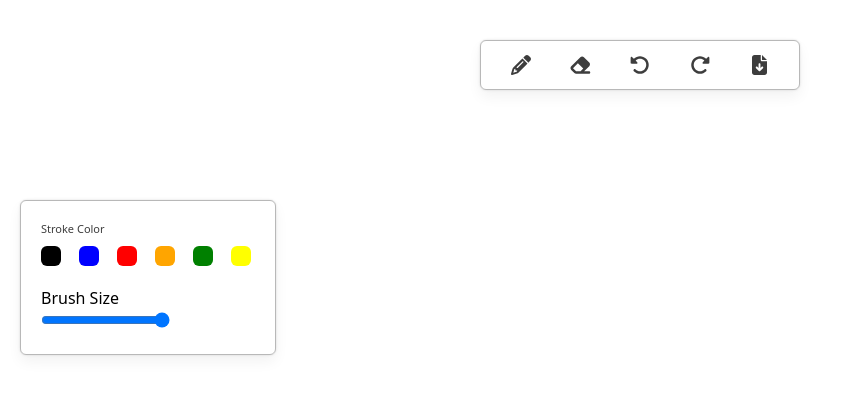
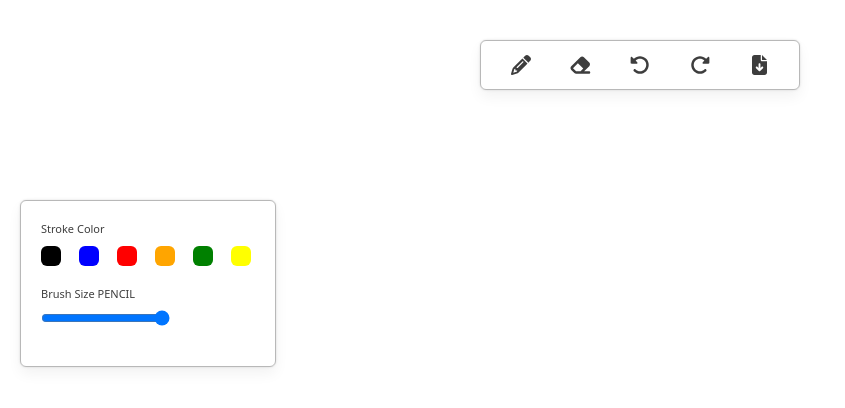
Before and after one commit to himanshukrmr/sketch-book-app, a Next.js app: page / in a window 1280 px wide. Shown: the top 408 px of the page, without its empty margins (0-845 px from the left). Built offline with nearby package versions, Linux system fonts and the light colour scheme.

Commit message:
added redux toolkit for managing states

```diff
--- a/src/components/Board/index.js
+++ b/src/components/Board/index.js
@@ -0,0 +1,24 @@
+import React, { useEffect } from 'react'
+import { useRef } from 'react';
+
+const Board = () => {
+    const canvasRef = useRef(null);
+
+    useEffect(() =>{
+        if(!canvasRef.current) return
+        const canvas  = canvasRef.current;
+        const context = canvas.getContext('2d');
+
+        canvas.width = window.innerWidth;
+        canvas.height = window.innerHeight;
+    })
+
+
+  return (
+    <canvas ref={canvasRef}>
+
+    </canvas>
+  )
+}
+
+export default Board;
--- a/src/components/Menu/index.js
+++ b/src/components/Menu/index.js
@@ -9,24 +9,47 @@
 } from "@fortawesome/free-solid-svg-icons";
 
 import styles from "./index.module.css";
+import { useDispatch } from "react-redux";
+import { MENU_ITEMS } from "@/constants";
+import { menuitemClick } from "@/slice/menuSlice";
 
 export default function Menu() {
+  const dispatch = useDispatch();
+  const handleMenuCLick = (itemName) => {
+    dispatch(menuitemClick(itemName));
+  };
+
   return (
     <div className={styles.menuContainer}>
-      <div className={styles.iconWrapper}>
-        <FontAwesomeIcon icon={faPencil} className={styles.icon}/>
+      <div
+        className={styles.iconWrapper}
+        onClick={() => handleMenuCLick(MENU_ITEMS.PENCIL)}
+      >
+        <FontAwesomeIcon icon={faPencil} className={styles.icon} />
       </div>
-      <div className={styles.iconWrapper}>
-        <FontAwesomeIcon icon={faEraser}  className={styles.icon} />
+      <div
+        className={styles.iconWrapper}
+        onClick={() => handleMenuCLick(MENU_ITEMS.ERASER)}
+      >
+        <FontAwesomeIcon icon={faEraser} className={styles.icon} />
       </div>
-      <div className={styles.iconWrapper}>
-        <FontAwesomeIcon icon={faRotateLeft}  className={styles.icon} />
+      <div
+        className={styles.iconWrapper}
+        onClick={() => handleMenuCLick(MENU_ITEMS.UNDO)}
+      >
+        <FontAwesomeIcon icon={faRotateLeft} className={styles.icon} />
       </div>
-      <div className={styles.iconWrapper}>
-        <FontAwesomeIcon icon={faRotateRight}  className={styles.icon} />
+      <div
+        className={styles.iconWrapper}
+        onClick={() => handleMenuCLick(MENU_ITEMS.REDO)}
+      >
+        <FontAwesomeIcon icon={faRotateRight} className={styles.icon} />
       </div>
-      <div className={styles.iconWrapper}>
-        <FontAwesomeIcon icon={faFileArrowDown}  className={styles.icon} />
+      <div
+        className={styles.iconWrapper}
+        onClick={() => handleMenuCLick(MENU_ITEMS.DOWNLOAD)}
+      >
+        <FontAwesomeIcon icon={faFileArrowDown} className={styles.icon} />
       </div>
     </div>
   );
--- a/src/components/ToolBox/index.js
+++ b/src/components/ToolBox/index.js
@@ -1,26 +1,51 @@
 import React from "react";
 import styles from "./index.module.css";
-import { COLORS } from "@/constants";
-
+import { COLORS, MENU_ITEMS } from "@/constants";
+import { useSelector } from "react-redux";
 
 const ToolBox = () => {
+  const activeMenuItem = useSelector((state) => state.menu.activeMenuItem);
+  const showStrokeToolOption = activeMenuItem === MENU_ITEMS.PENCIL;
+  const showBrushToolOption =
+    activeMenuItem === MENU_ITEMS.ERASER || activeMenuItem == MENU_ITEMS.PENCIL;
   const updateBrushSize = () => {};
 
   return (
     <div className={styles.toolBoxContainer}>
+      {showStrokeToolOption && (
         <div className={styles.toolItem}>
           <h4 className={styles.toolText}>Stroke Color</h4>
           <div className={styles.itemContainer}>
-          <div className={styles.colorBox} style={{backgroundColor: COLORS.BLACK}}/>
-          <div className={styles.colorBox} style={{backgroundColor: COLORS.BLUE}}/>
-          <div className={styles.colorBox} style={{backgroundColor: COLORS.RED}}/>
-          <div className={styles.colorBox} style={{backgroundColor: COLORS.ORANGE}}/>
-          <div className={styles.colorBox} style={{backgroundColor: COLORS.GREEN}}/>
-          <div className={styles.colorBox} style={{backgroundColor: COLORS.YELLOW}}/>
+            <div
+              className={styles.colorBox}
+              style={{ backgroundColor: COLORS.BLACK }}
+            />
+            <div
+              className={styles.colorBox}
+              style={{ backgroundColor: COLORS.BLUE }}
+            />
+            <div
+              className={styles.colorBox}
+              style={{ backgroundColor: COLORS.RED }}
+            />
+            <div
+              className={styles.colorBox}
+              style={{ backgroundColor: COLORS.ORANGE }}
+            />
+            <div
+              className={styles.colorBox}
+              style={{ backgroundColor: COLORS.GREEN }}
+            />
+            <div
+              className={styles.colorBox}
+              style={{ backgroundColor: COLORS.YELLOW }}
+            />
           </div>
         </div>
-      <div className={styles.tooItem}>
-        <h4 className={styles.tooText}>Brush Size</h4>
+      )}
+      {showBrushToolOption && (
+        <div className={styles.toolItem}>
+          <h4 className={styles.toolText}>Brush Size {activeMenuItem}</h4>
           <div className={styles.itemContainer}>
             <input
               type="range"
@@ -31,6 +56,7 @@
             ></input>
           </div>
         </div>
+      )}
     </div>
   );
 };
--- a/src/constants.js
+++ b/src/constants.js
@@ -8,4 +8,12 @@
     ORANGE: 'orange'
 }
 
-export {COLORS};
+const MENU_ITEMS = {
+    PENCIL: 'PENCIL',
+    ERASER: 'ERASER',
+    UNDO: 'UNDO',
+    REDO: 'REDO',
+    DOWNLOAD: 'DOWNLOAD'
+}
+
+export {COLORS, MENU_ITEMS};
--- a/src/pages/_app.js
+++ b/src/pages/_app.js
@@ -1,5 +1,9 @@
+import { store } from '@/store'
 import '@/styles/globals.css'
+import { Provider } from 'react-redux'
 
 export default function App({ Component, pageProps }) {
-  return <Component {...pageProps} />
+  return <Provider store={store}>
+  <Component {...pageProps} />
+  </Provider>
 }
--- a/src/pages/index.js
+++ b/src/pages/index.js
@@ -1,12 +1,14 @@
 import React from "react";
 import Menu from "@/components/Menu";
 import ToolBox from "@/components/ToolBox";
+import Board from "@/components/Board";
 
 export default function Home() {
   return (
     <>
       <Menu />
       <ToolBox />
+      <Board/>
     </>
   );
 }
--- /dev/null
+++ b/src/slice/menuSlice.js
@@ -0,0 +1,24 @@
+import { createSlice } from "@reduxjs/toolkit";
+import { MENU_ITEMS } from "@/constants";
+
+const initialState = {
+  activeMenuItem: MENU_ITEMS.PENCIL,
+  actionMenuItem: null,
+};
+
+export const menuSlice = createSlice({
+  name: "menu",
+  initialState,
+  reducers: {
+    menuitemClick: (state, action) => {
+      state.activeMenuItem = action.payload;
+    },
+    actionItemClick: (state, action) => {
+      state.actionMenuItem = action.payload;
+    },
+  },
+});
+
+export const { menuitemClick, actionItemClick} = menuSlice.actions;
+
+export default menuSlice.reducer;
--- /dev/null
+++ b/src/store.js
@@ -0,0 +1,8 @@
+import { configureStore } from "@reduxjs/toolkit";
+import MenuReducer from '@/slice/menuSlice';
+
+export const store = configureStore({
+    reducer: {
+      menu: MenuReducer
+    },
+  })
```
Also changed, not shown: src/slice/toolBoxSlice.js (added). Lines whose indentation alone changed are shown as unchanged.
